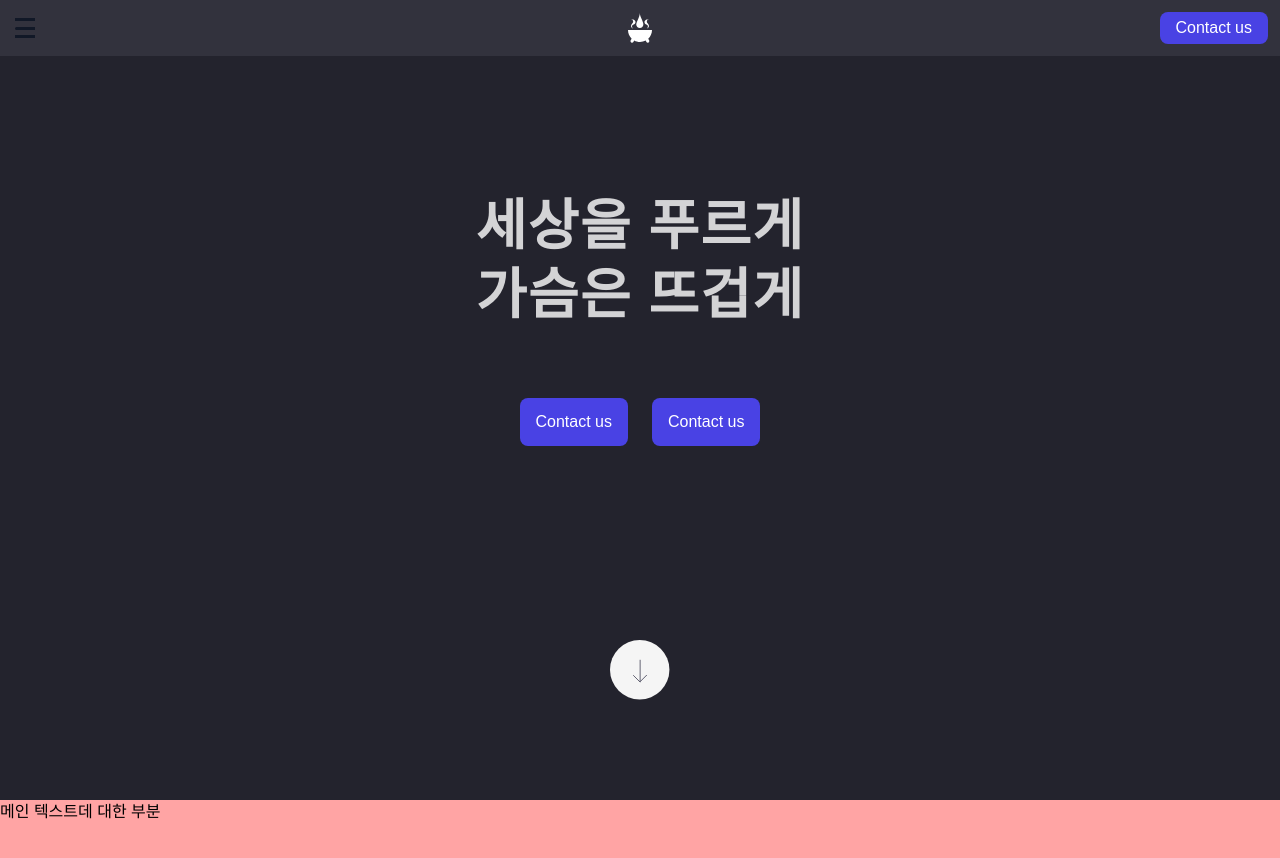
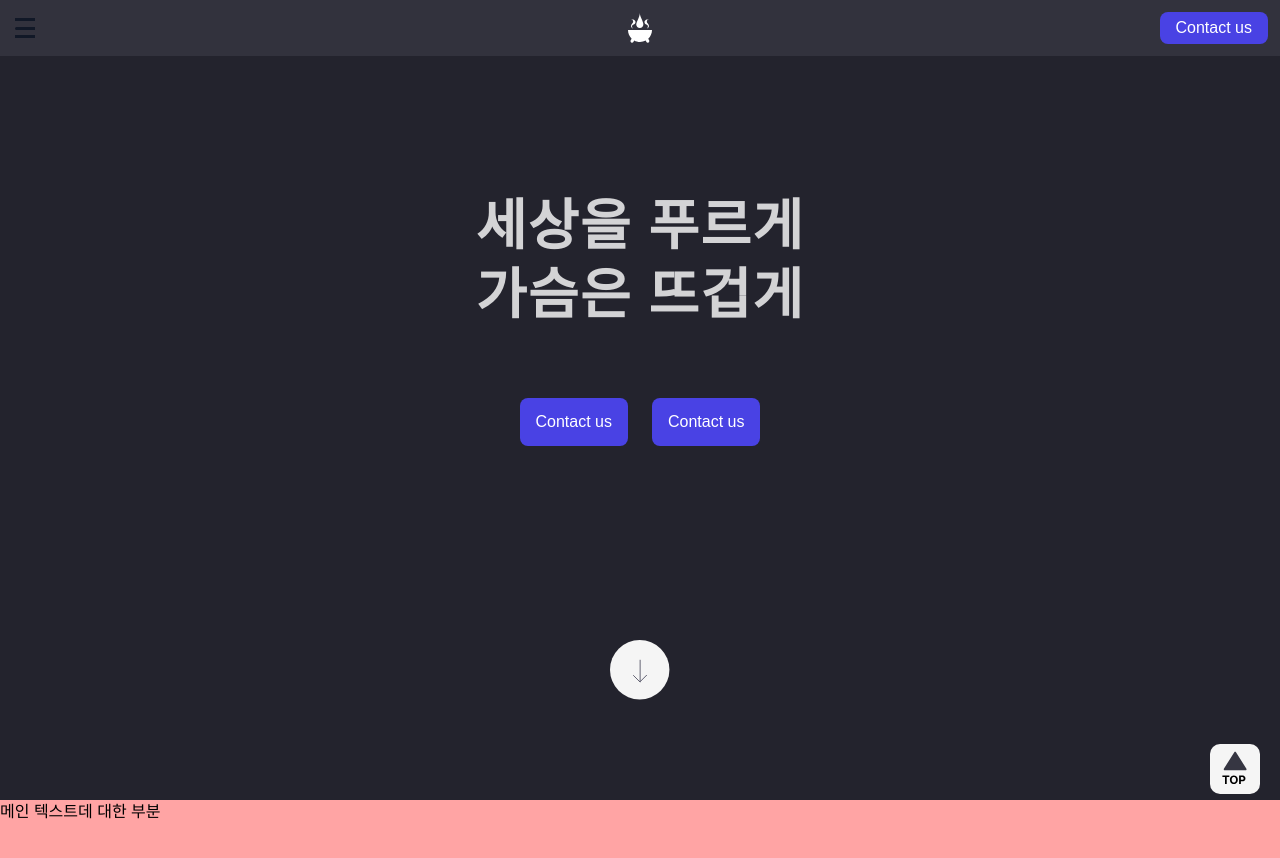
Before and after one commit to T-BluePot/portfolio, a React (Vite) app: page / in a window 1280 px wide. Shown: the top 858 px of the page. Built offline with nearby package versions, Linux system fonts and the light colour scheme.

Commit message:
top 버튼 생성

```diff
--- a/src/App.jsx
+++ b/src/App.jsx
@@ -2,12 +2,14 @@ import MainPageTitle from './components/Pages/MainPageTitle.jsx'
 import APageIntroduce from './components/Pages/APart/APageIntroduce.jsx'
 import PfNavigation from './components/commons/PfNavigation.jsx'
 import PSlidingButton from './components/commons/PSlidingButton.jsx'
+import PTopButton from './components/commons/PTopButton.jsx'
 
 function App() {
   return (
     <>
       <PfNavigation></PfNavigation>
       <PSlidingButton />
+      <PTopButton />
       <MainPageTitle />
       <APageIntroduce />
     </>
--- /dev/null
+++ b/src/components/commons/PTopButton.jsx
@@ -0,0 +1,15 @@
+import React from 'react'
+import '@/styles/commons/PTopButton.css'
+import PScrollTop from '@/assets/top.svg?react'
+
+const PTopButton = () => {
+  return (
+    <div className="flex justify-end">
+      <button id="top">
+        <PScrollTop />
+      </button>
+    </div>
+  )
+}
+
+export default PTopButton
--- /dev/null
+++ b/src/styles/commons/PTopButton.css
@@ -0,0 +1,8 @@
+#top {
+  /* Group 61 */
+
+  position: fixed;
+  margin: 0 auto;
+  top: 93%;
+  margin-right: 20px;
+}
```
Also changed, not shown: src/assets/top.svg (added).
